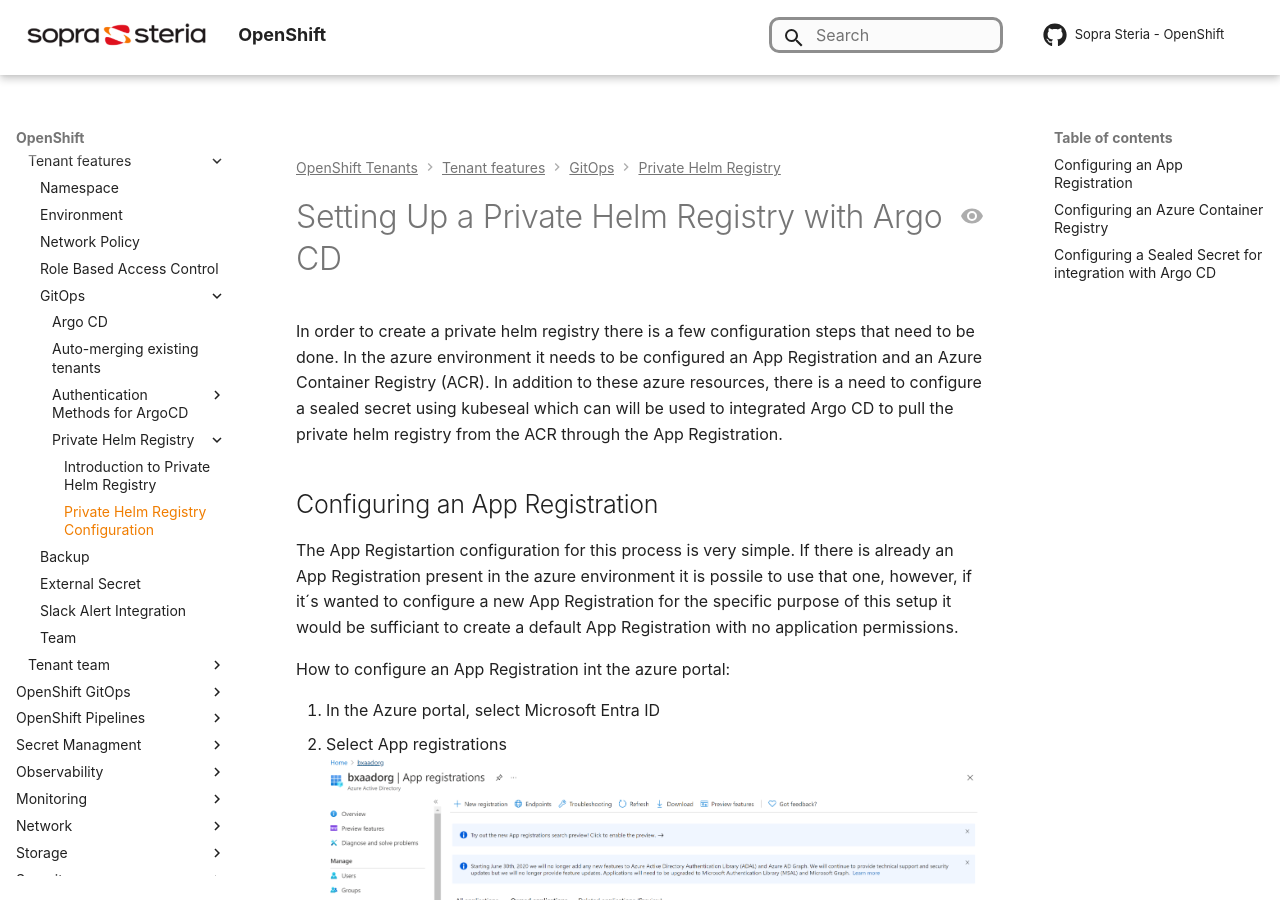
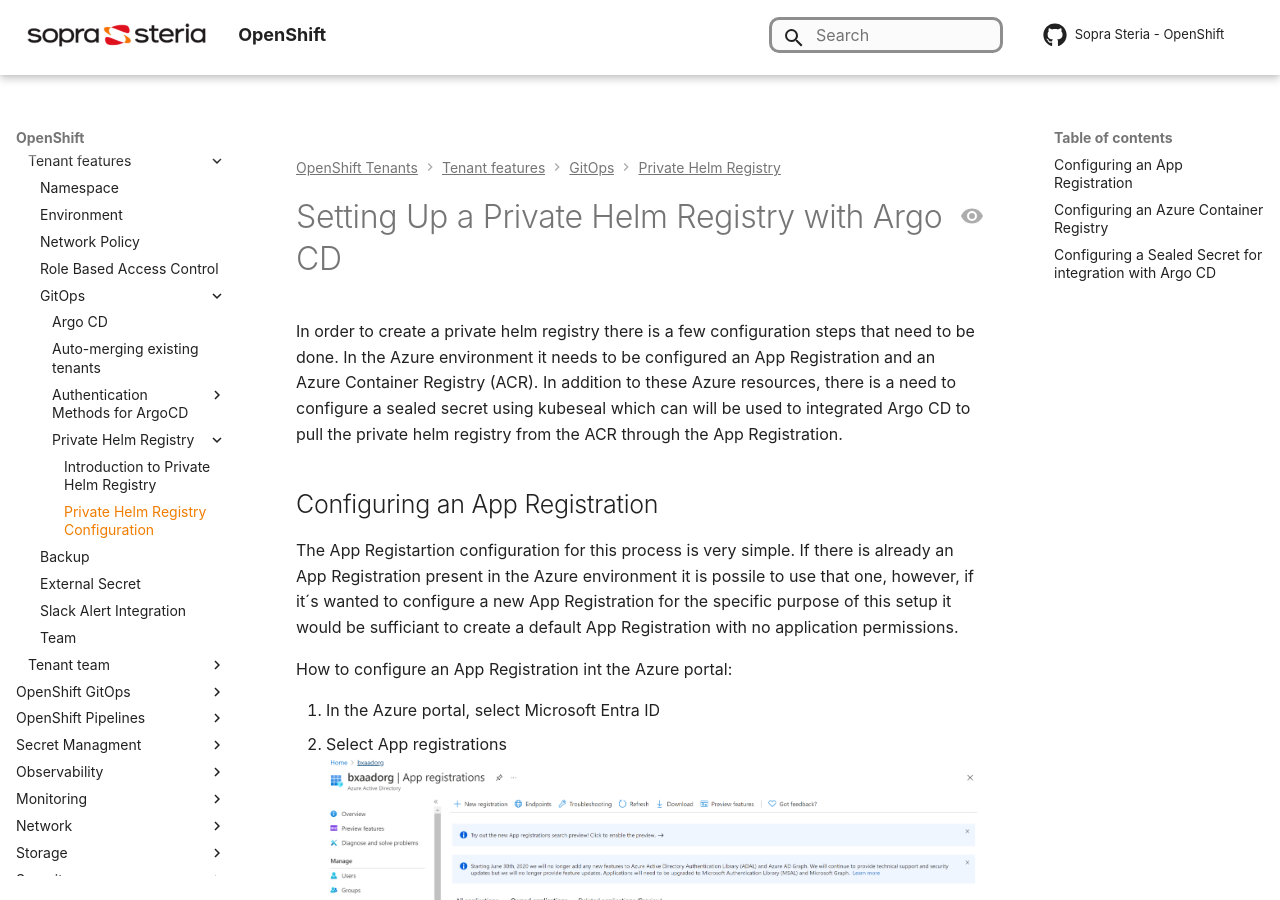
Before and after one commit to Sopra-Steria-Norge-Kubernetes/OpenShift, an MkDocs documentation site: the page built from docs/OpenShift Tenants/Tenant features/GitOps/Private Helm Registry/private-helm-registry-setup.md, in a window 1280 px wide and 900 px high. Built offline with MkDocs 1.6.1 and Material for MkDocs 9.7.7, drawn with Linux system fonts in a browser that asks for light colours; some web fonts are replaced; comment, search, counter and statistics services are not loaded; some of the changed text lies outside the part shown.

```diff
--- a/docs/OpenShift Tenants/Tenant features/GitOps/Private Helm Registry/private-helm-registry-setup.md
+++ b/docs/OpenShift Tenants/Tenant features/GitOps/Private Helm Registry/private-helm-registry-setup.md
@@ -1,12 +1,12 @@
 # Setting Up a Private Helm Registry with Argo CD
 
-In order to create a private helm registry there is a few configuration steps that need to be done. In the azure environment it needs to be configured an App Registration and an Azure Container Registry (ACR). In addition to these azure resources, there is a need to configure a sealed secret using kubeseal which can will be used to integrated Argo CD to pull the private helm registry from the ACR through the App Registration.
+In order to create a private helm registry there is a few configuration steps that need to be done. In the Azure environment it needs to be configured an App Registration and an Azure Container Registry (ACR). In addition to these Azure resources, there is a need to configure a sealed secret using kubeseal which can will be used to integrated Argo CD to pull the private helm registry from the ACR through the App Registration.
 
 ## Configuring an App Registration
 
-The App Registartion configuration for this process is very simple. If there is already an App Registration present in the azure environment it is possile to use that one, however, if it´s wanted to configure a new App Registration for the specific purpose of this setup it would be sufficiant to create a default App Registration with no application permissions.
+The App Registartion configuration for this process is very simple. If there is already an App Registration present in the Azure environment it is possile to use that one, however, if it´s wanted to configure a new App Registration for the specific purpose of this setup it would be sufficiant to create a default App Registration with no application permissions.
 
-How to configure an App Registration int the azure portal:
+How to configure an App Registration int the Azure portal:
 
 1. In the Azure portal, select Microsoft Entra ID
 2. Select App registrations
@@ -29,9 +29,9 @@ Before moving on note down the Application ID (client ID) and the client secret
 
 ## Configuring an Azure Container Registry
 
-The ACR configuration for this process is also very simple. If there is already an ACR present in the azure environment it is possile to use that one, however, if it´s wanted to it is possible to configure a new ACR for the specific purpose of this setup.
+The ACR configuration for this process is also very simple. If there is already an ACR present in the Azure environment it is possile to use that one, however, if it´s wanted to it is possible to configure a new ACR for the specific purpose of this setup.
 
-How to configure an Azure Container Registry in the azure portal:
+How to configure an Azure Container Registry in the Azure portal:
 
 1. Select Create a resource -> Containers -> Container Registry
 ![Basics Tab Configuration](../../../../img/Private%20Helm%20Registry/acr-step-1.png)
```
Also changed, not shown: docs/OpenShift Tenants/Tenant features/GitOps/Private Helm Registry/introduction.md (+10 -2 lines).
